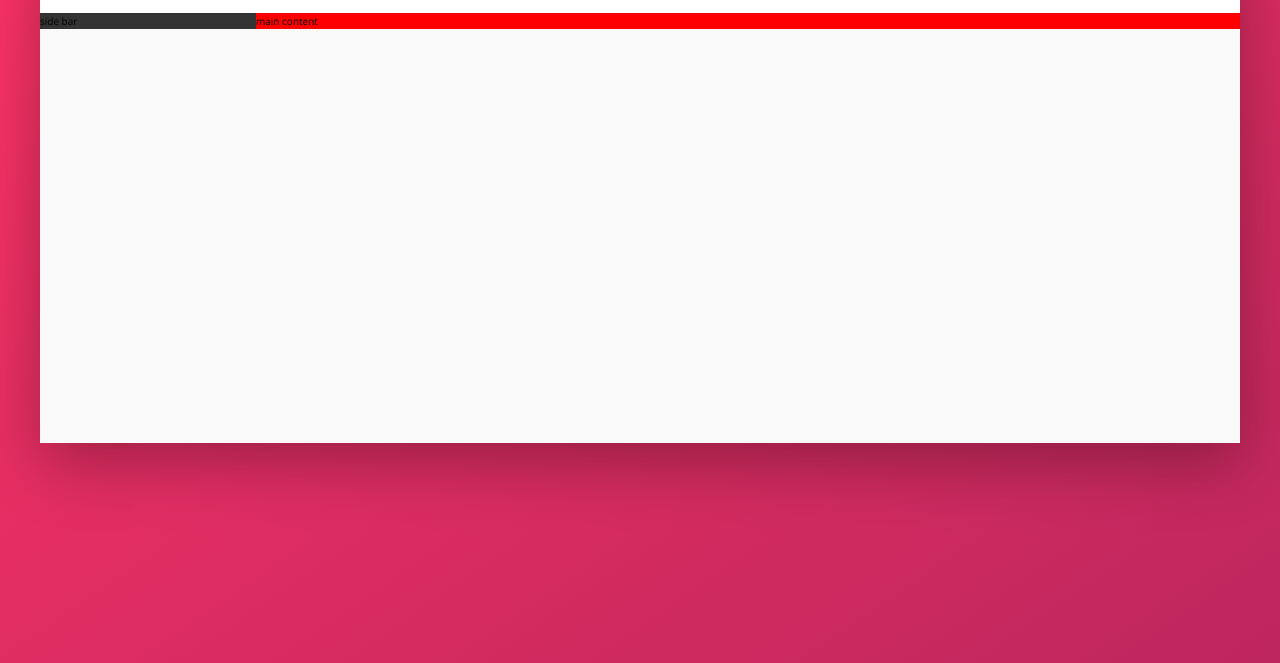
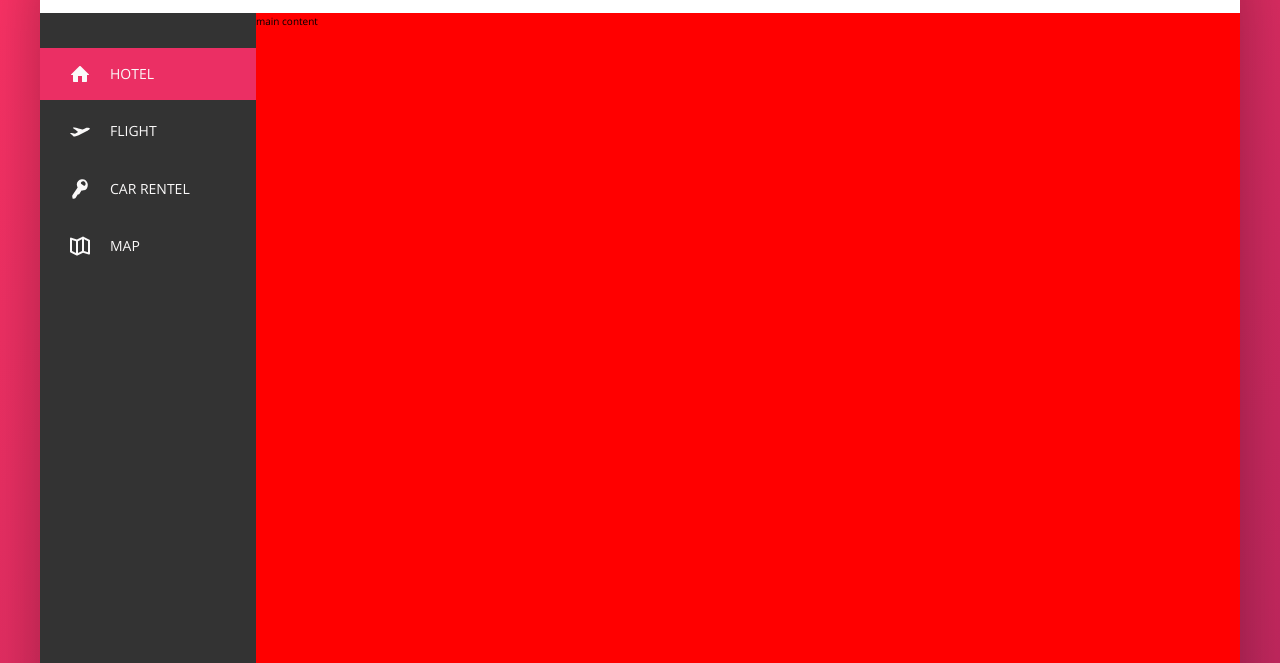
Before and after one commit to asifmehmood101/Trillo-app, a website: page index.html in a window 1280 px wide. Shown: the part 137-800 px from the top of the page. Drawn offline with nearby package versions, Linux system fonts and the light colour scheme.

Commit message:
add navigation section

```diff
--- a/index.html
+++ b/index.html
@@ -50,7 +50,46 @@
             </nav>
         </header>
         <div class="content-container">
-            <nav class="sidebar">side bar</nav>
+            <nav class="sidebar">
+                <ul class="side-nav">
+                    <li class="side-nav__item side-nav__item--active">
+                        <a href="#" class="side-nav__link">
+                            <svg class="side-nav__icon">
+                  <use xlink:href="img/sprite.svg#icon-home"></use>
+                </svg>
+                            <span>Hotel</span>
+                        </a>
+                    </li>
+
+                    <li class="side-nav__item">
+                        <a href="#" class="side-nav__link">
+                            <svg class="side-nav__icon">
+                  <use xlink:href="img/sprite.svg#icon-aircraft-take-off"></use>
+                </svg>
+                            <span>Flight</span>
+                        </a>
+                    </li>
+
+                    <li class="side-nav__item">
+                        <a href="#" class="side-nav__link">
+                            <svg class="side-nav__icon">
+                  <use xlink:href="img/sprite.svg#icon-key"></use>
+                </svg>
+                            <span>Car Rentel</span>
+                        </a>
+                    </li>
+
+                    <li class="side-nav__item">
+                        <a href="#" class="side-nav__link">
+                            <svg class="side-nav__icon">
+                  <use xlink:href="img/sprite.svg#icon-map"></use>
+                </svg>
+                            <span>Map</span>
+                        </a>
+                    </li>
+                </ul>
+                <div class="legal">&copy; 2022 by trillo project</div>
+            </nav>
             <main class="hotel-view">main content</main>
         </div>
     </div>
--- a/sass/_components.scss
+++ b/sass/_components.scss
@@ -89,5 +89,59 @@
         width: 3.75rem;
         border-radius: 50%;
     }
-    &__user-name {}
 }
+
+.side-nav {
+    list-style: none;
+    font-size: 1.4rem;
+    margin-top: 3.5rem;
+    &__item {
+        position: relative;
+        &:not(:last-child) {
+            margin-bottom: 0.5rem;
+        }
+    }
+    &__icon {
+        width: 2rem;
+        height: 2rem;
+        margin-right: 2rem;
+        fill: currentColor;
+    }
+    &__link:link,
+    &__link:visited {
+        position: relative;
+        display: flex;
+        align-items: center;
+        color: var(--color-grey-light-1);
+        text-decoration: none;
+        padding: 1.5rem 3rem;
+        z-index: 10;
+        text-transform: uppercase;
+    }
+    &__item::before {
+        content: "";
+        position: absolute;
+        top: 0;
+        left: 0;
+        height: 100%;
+        width: 3px;
+        background-color: var(--color-primary);
+        transform: scaleY(0);
+        transition: transform 0.2s, width 0.4s cubic-bezier(1, 0, 0, 1) 0.2s;
+    }
+    &__item:active::before {
+        background-color: var(--color-primary-light);
+    }
+    &__item:hover::before,
+    &__item--active::before {
+        transform: scaleY(1);
+        width: 100%;
+    }
+}
+
+.legal {
+    font-size: 1.2rem;
+    color: var(--color-grey-light-4);
+    text-align: center;
+    padding: 2.5rem;
+}
--- a/sass/_layout.scss
+++ b/sass/_layout.scss
@@ -21,11 +21,15 @@
 }
 
 .sidebar {
+    display: flex;
     background-color: var(--color-grey-dark-1);
     flex: 0 0 18%;
+    flex-direction: column;
+    justify-content: space-between;
 }
 
 .hotel-view {
+    height: 80rem;
     background-color: red;
     flex: 1;
 }
```
Also changed, not shown: css/style.css.
